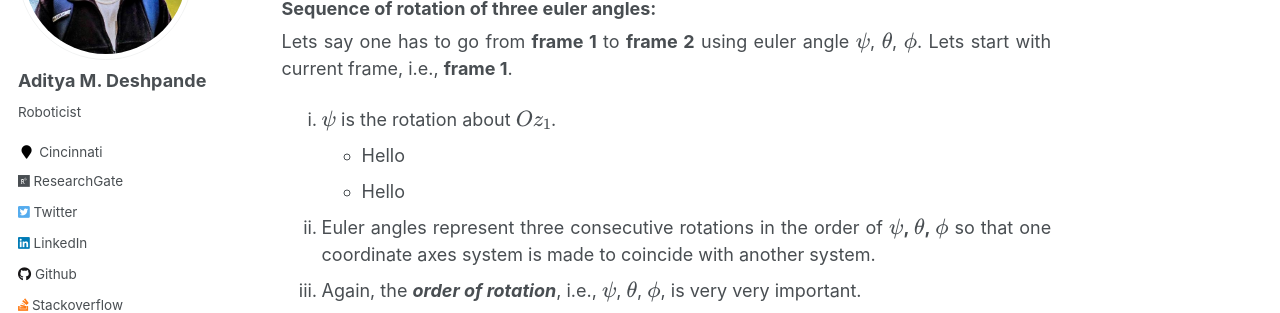
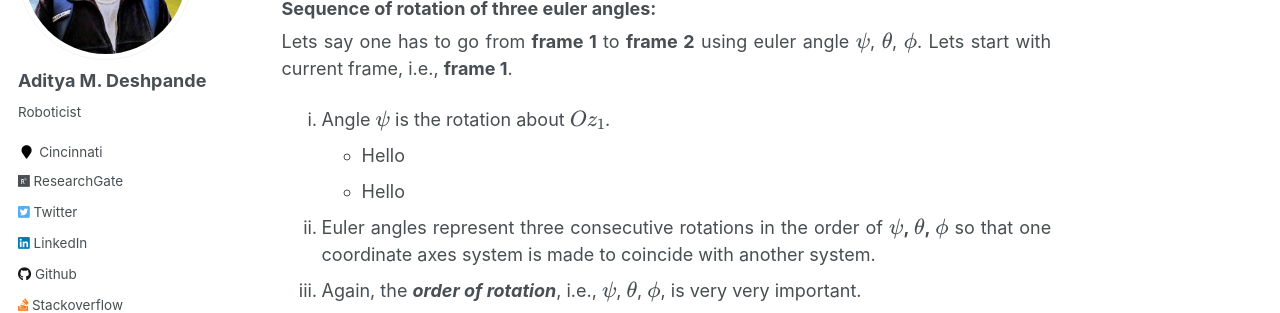
Before and after one commit to adipandas/adipandas.github.io, a Jekyll site: the page built from _posts/2020-02-10-euler-rotation.md, in a window 1280 px wide and 900 px high, scrolled down 859 px. Shown: the part 151-464 px from the top of the window. Built offline with Jekyll 4.4.1, drawn with Linux system fonts in a browser that asks for light colours; some web fonts are replaced; formulas are drawn with MathJax 3; comment, search, counter and statistics services are not loaded.

Commit message:
Update 2020-02-10-euler-rotation.md

```diff
--- a/_posts/2020-02-10-euler-rotation.md
+++ b/_posts/2020-02-10-euler-rotation.md
@@ -33,7 +33,7 @@ The most important thing you must remember before reading further about transfor
 ### Sequence of rotation of three euler angles:
 Lets say one has to go from **frame 1** to **frame 2** using euler angle $$\psi$$, $$\theta$$, $$\phi$$. Lets start with current frame, i.e., **frame 1**.
 <ol type="i">
-  <li><b>$\psi$</b> is the rotation about <b>$Oz_{1}$</b>.
+  <li>Angle <strong>$\psi$</strong> is the rotation about <b>$Oz_{1}$</b>.
     <ul>
       <li>Hello</li>
       <li>Hello</li>
```
